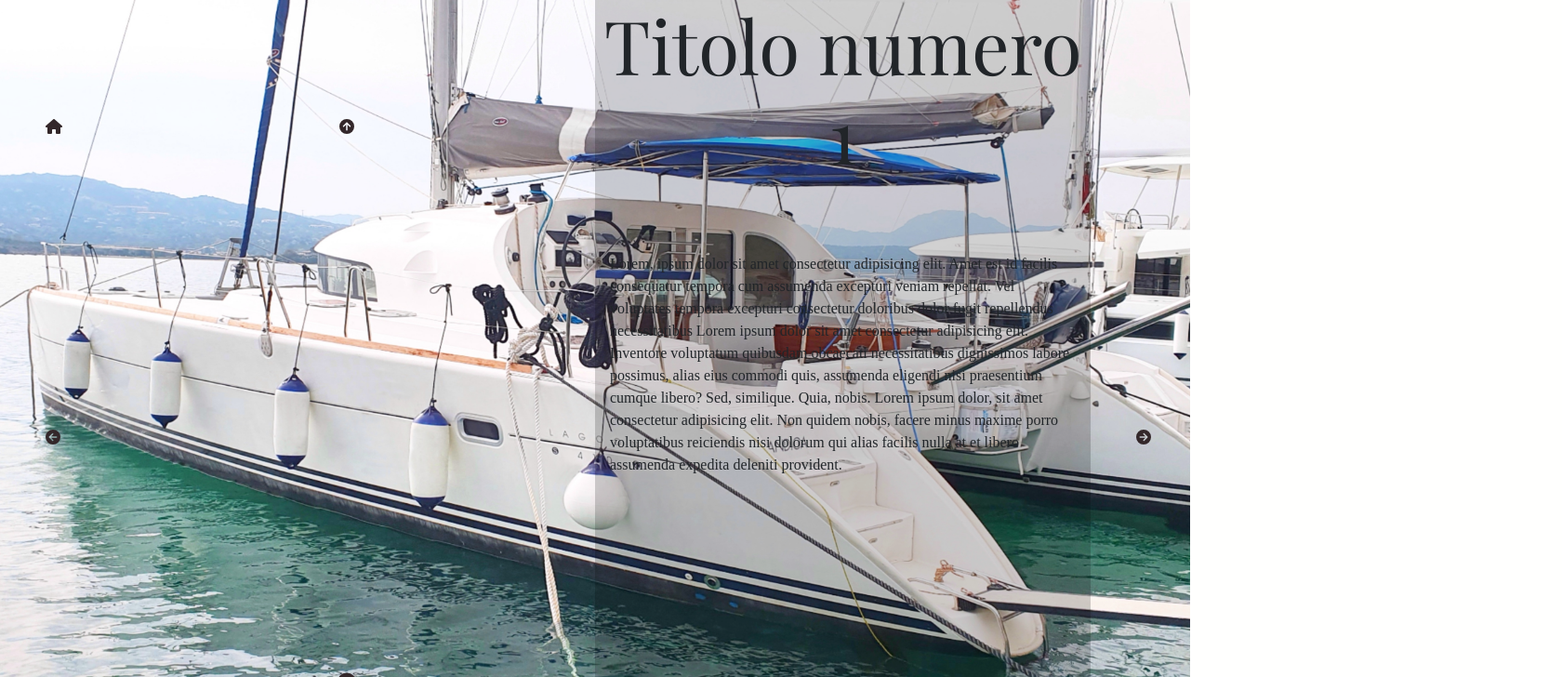
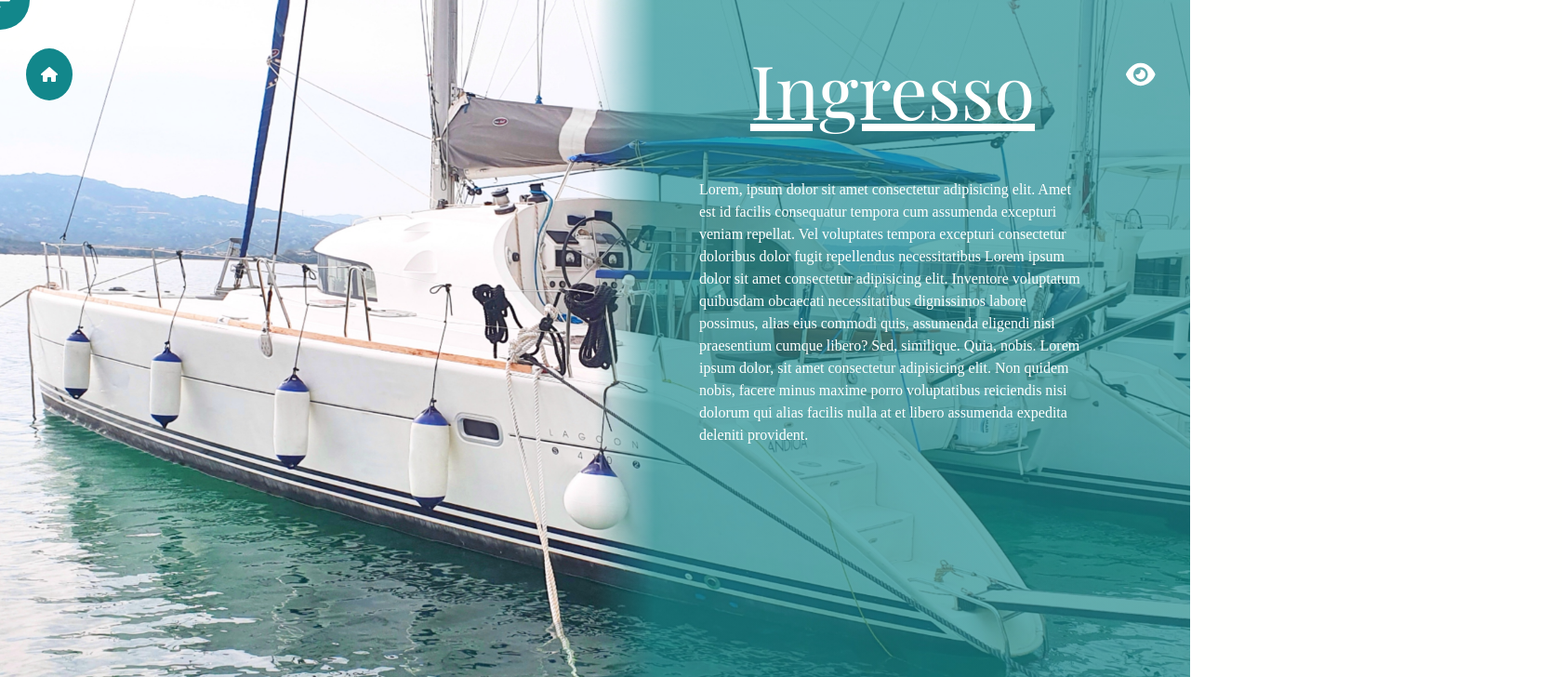
Before and after one commit to takenX10/BoatSweetBoat, a React (Vite) app in the folder client/BoatSweetBoat/: page /esplora-imbarcazione/punta-e-clicca in a window 1280 px wide. Shown: the top 728 px of the page at 93% size, 1680 px wide, since content can reach past the window. Built offline with nearby package versions, Linux system fonts and the light colour scheme; a web font is replaced by a local one.

Commit message:
completed esplora imbarcazione punta e clicca

```diff
--- a/client/BoatSweetBoat/package.json
+++ b/client/BoatSweetBoat/package.json
@@ -8,11 +8,14 @@
     "preview": "vite preview"
   },
   "dependencies": {
+    "@emotion/react": "^11.9.0",
+    "@emotion/styled": "^11.8.1",
     "@fortawesome/fontawesome-svg-core": "^6.1.1",
     "@fortawesome/free-brands-svg-icons": "^6.1.1",
     "@fortawesome/free-regular-svg-icons": "^6.1.1",
     "@fortawesome/free-solid-svg-icons": "^6.1.1",
     "@fortawesome/react-fontawesome": "^0.1.18",
+    "@mui/material": "^5.6.4",
     "bootstrap": "^5.1.3",
     "font-awesome": "^4.7.0",
     "react": "^18.0.0",
--- a/client/BoatSweetBoat/src/pages/EsploraImbarcazione/PuntaEClicca/PuntaEClicca.jsx
+++ b/client/BoatSweetBoat/src/pages/EsploraImbarcazione/PuntaEClicca/PuntaEClicca.jsx
@@ -1,8 +1,9 @@
-import React, { useState } from "react"
+import React, { useEffect, useState, useRef } from "react"
 
 import { FontAwesomeIcon } from "@fortawesome/react-fontawesome";
-import { faHouse, faCircleArrowLeft, faCircleArrowDown, faCircleArrowRight, faCircleArrowUp } from "@fortawesome/free-solid-svg-icons";
+import { faHouse, faArrowLeft, faArrowDown, faArrowRight, faArrowUp, faEye, faEyeSlash } from "@fortawesome/free-solid-svg-icons";
 import { CSSTransition, TransitionGroup } from 'react-transition-group';
+import Slide from '@mui/material/Slide';
 
 import "./PuntaEClicca.scss";
 
@@ -10,52 +11,103 @@ export default function PuntaEClicca() {
     const data = [
         {
             image: "boat.jpeg", left: 0, right: 0, up: 0, down: 1,
-            title: "Titolo numero 1",
+            title: "Ingresso",
             description: "Lorem, ipsum dolor sit amet consectetur adipisicing elit. Amet est id facilis consequatur tempora cum assumenda excepturi veniam repellat. Vel voluptates tempora excepturi consectetur doloribus dolor fugit repellendus necessitatibus Lorem ipsum dolor sit amet consectetur adipisicing elit. Inventore voluptatum quibusdam obcaecati necessitatibus dignissimos labore possimus, alias eius commodi quis, assumenda eligendi nisi praesentium cumque libero? Sed, similique. Quia, nobis. Lorem ipsum dolor, sit amet consectetur adipisicing elit. Non quidem nobis, facere minus maxime porro voluptatibus reiciendis nisi dolorum qui alias facilis nulla at et libero assumenda expedita deleniti provident."
         },
         {
             image: "cabin.jpg", up: 0,
-            title: "Titolo 2",
+            title: "Cabina",
             description: "Lorem, ipsum dolor sit amet consectetur adipisicing elit. Amet est id facilis consequatur tempora cum assumenda excepturi veniam repellat. Vel voluptates tempora excepturi consectetur doloribus dolor fugit repellendus necessitatibus Lorem ipsum dolor sit amet consectetur adipisicing elit. Inventore voluptatum quibusdam obcaecati necessitatibus dignissimos labore possimus, alias eius commodi quis, assumenda eligendi nisi praesentium cumque libero? Sed, similique. Quia, nobis. Lorem ipsum dolor, sit amet consectetur adipisicing elit. Non quidem nobis, facere minus maxime porro voluptatibus reiciendis nisi dolorum qui alias facilis nulla at et libero assumenda expedita deleniti provident."
         },
     ];
     const types = [
-        { text: "left", icon: faCircleArrowLeft },
-        { text: "right", icon: faCircleArrowRight },
-        { text: "up", icon: faCircleArrowUp },
-        { text: "down", icon: faCircleArrowDown },
+        { text: "up", icon: faArrowUp },
+        { text: "down", icon: faArrowDown },
+        { text: "left", icon: faArrowLeft },
+        { text: "right", icon: faArrowRight },
     ];
     const [currentType, setCurrentType] = useState("down");
     const [currentData, changeCurrentData] = useState(0);
+    const [mousePosition, setMousePosition] = useState({x: 0, y:0});
+    const [showMouse, setShowMouse] = useState(false);
+    const [textMouse, setTextMouse] = useState(faArrowLeft);
+    const [animatedMousePosition, setAnimatedMousePosition] = useState({x: 0, y: 0});
+    const requestRef = useRef(null);
+    const [mouseTitle, setMouseTitle] = useState("");
+    const [textHidden, setTextHidden] = useState(false);
+
+    useEffect(() => {
+        const mouseMoveHandler = (event) => {
+            const { clientX, clientY } = event;
+            setMousePosition({ x: clientX, y: clientY });
+        };
+        document.addEventListener("mousemove", mouseMoveHandler);
+        animatedOutline();
+        return () => {
+            document.removeEventListener("mousemove", mouseMoveHandler);
+            window.cancelAnimationFrame(requestRef.current);
+        };
+    }, []);
+    useEffect( () => {
+        requestRef.current = window.requestAnimationFrame(animatedOutline);
+    }, [animatedMousePosition]);
+    const delay = 15;
+    const animatedOutline = () => {
+        setAnimatedMousePosition({
+            x: animatedMousePosition.x + (mousePosition.x - animatedMousePosition.x)/delay,
+            y: animatedMousePosition.y + (mousePosition.y - animatedMousePosition.y)/delay
+        });
+    };
+
     return (
         <div className="container-fluid full-container">
+            <div className="cursor-outline-container" style={{left: `${animatedMousePosition.x}px`, top: `${animatedMousePosition.y}px`, display: `${(showMouse?'flex':'none')}`}}>
+                <div className="cursor-outline">
+                </div>
+                <h2 className="cursor-text cursor-text-outline fw-bold p-3 roundend">{mouseTitle}</h2>
+            </div>
+            <div className="cursor-dot fw-bold fs-4"  style={{left: `${mousePosition.x}px`, top: `${mousePosition.y}px`, display: `${(showMouse?'flex':'none')}`}}>
+                <FontAwesomeIcon className="" icon={textMouse} />
+            </div>
             <TransitionGroup>
                 <CSSTransition
                     key={data[currentData].image}
-                    timeout={1000}
+                    timeout={{ enter: 1000, exit: 1000 }}
                     classNames={`fade-${currentType}`}>
                     <img src={`/images/${data[currentData].image}`} alt="" className="full-image"></img>
                 </CSSTransition>
             </TransitionGroup>
             <div className="grid">
-                <button className="arrow back"><FontAwesomeIcon icon={faHouse} /> </button>
+                <button className="p-3 back rounded-circle" onClick={() => {window.location='/'}}><FontAwesomeIcon icon={faHouse} /> </button>
+                <FontAwesomeIcon
+                    className="eye fs-3 p-3"
+                    icon={textHidden?faEyeSlash:faEye}
+                    style={{backgroundColor: `${textHidden?"rgba(18, 135, 139, 0.66)":"transparent"}`}}
+                    onClick={() => {setTextHidden(!textHidden);}}
+                />
                 {types.map(type => {
                     if (data[currentData][type.text] === undefined) {
                         return (<></>);
                     } else {
                         return (
-                            <button key={type.text} className={`arrow ${type.text}`}
-                                onClick={() => { setCurrentType(type.text); changeCurrentData(data[currentData][type.text]); }}>
-                                <FontAwesomeIcon icon={type.icon} />
-                            </button>
+                            <div key={type.text} className={`arrow ${type.text}`}
+                                onClick={() => { setShowMouse(false);setCurrentType(type.text); changeCurrentData(data[currentData][type.text]); }}
+                                onMouseOver={() => {setTextMouse(type.icon); setShowMouse(true); setMouseTitle(data[data[currentData][type.text]].title)}}
+                                onMouseLeave={() => { setShowMouse(false);}}
+                            >
+                            </div>
                         );
                     }
                 })
                 }
-                <div className="text-area">
-                </div>
-                <h1 className="title">{data[currentData].title}</h1>
-                <p className="description-text px-3">{data[currentData].description}</p>
+                <Slide direction="left" in={!textHidden}>
+                    <div className="text-area">
+                        <div className="text-container">
+                            <h1 className="title mb-5 mt-5">{data[currentData].title}</h1>
+                            <p className="description-text px-5">{data[currentData].description}</p>
+                        </div>
+                    </div>
+                </Slide>
             </div>
         </div>
     );
--- a/client/BoatSweetBoat/src/pages/EsploraImbarcazione/PuntaEClicca/PuntaEClicca.scss
+++ b/client/BoatSweetBoat/src/pages/EsploraImbarcazione/PuntaEClicca/PuntaEClicca.scss
@@ -19,7 +19,7 @@
     height: 100%;
     object-fit: cover;
     object-position: center;
-    z-index: -1;
+    z-index: -10;
 }
 
 .grid {
@@ -33,35 +33,123 @@
 }
 
 .text-area {
-    background-color: rgba(0, 0, 0, 0.181);
-    grid-area: 1 / 3 / span 3 / span 1;
+    background: rgb(255,255,255);
+    background: linear-gradient(90deg, rgba(255,255,255,0) 0%, rgba(18, 135, 139, 0.66) 10%);
+    grid-area: 1 / 3 / span 3 / span 2;
     width: 100%;
     height: 100%;
+    z-index: -5;
 }
 
+.eye {
+    grid-area: 1 / 4 / span 1 / span 1;
+    color: $white;
+    z-index: 1;
+    transition: .3s;
+    border-radius: 50%;
+}
+
+.eye:hover {
+    transform: rotate(45deg);
+}
 .arrow{
-    width: 20%;
-    height: 20%;
+    width: 100%;
+    height: 100%;
     background-color: transparent;
     border: none;
     color: $black;
     transition: .2s;
+    transform: scale(1.5);
+}
+
+.arrow:hover {
+    cursor: none;
+}
+
+.cursor-outline-container {
+    display: flex;
+    justify-content: center;
+    align-items: center;
+    position: absolute;
+    top: 50%;
+    left: 50%;
+    width: 10vw;
+    height: 10vw;
+    transform: translate(-50%,-65%);
+    border-radius: 50%;
+    z-index: -1;
+}
+.cursor-outline {
+    position: absolute;
+    top: 35%;
+    left: 20%;
+    width: 60%;
+    height: 60%;
+    border-radius: 50%;
+    background-color: #fffffe67;
+    border: 2px solid $white;
+    z-index: -1;
+    animation-duration: 1s;
+    animation-timing-function: ease-in-out;
+    animation-iteration-count: infinite;
+    animation-direction: alternate;
+    animation-name: pulse;
+}
+
+.cursor-text {
+    text-align: center;
+    width: min-content;
+    position: absolute;
+    top: 0;
+    left: auto;
+    transform: translateY(-20%);
+    font-family: 'Playfair Display', serif;
+    color: $white;
+    background-color: #12878b93;
+    border-radius: 15%;
+}
+
+.cursor-dot {
+    width: 5vw;
+    height: 5vw;
+    position: absolute;
+    top: 57.5%;
+    left: 52.5%;
+    background-color: $dark-acqua;
+    border-radius: 50%;
+    display: flex;
+    justify-content: center;
+    align-items: center;
+    text-align: center;
+    transform: translate(-50%, -50%);
+    color: $white;
+    z-index: 0;
+}
+
+@keyframes pulse {
+    from {
+        transform: scale(1);
+    }
+    to {
+        transform: scale(1.3);
+    }
 }
 
 .back {
-    z-index: 100;
     grid-area: 1 / 1 / 2 / 2;
     transition: .4s;
+    background: $dark-acqua;
+    border-width: 0px;
+    color: $white;
+    z-index: 1;
 }
 
 .back:hover {
-    color: black;
-    scale: 2;
     transform: rotate(-45deg);
 }
 
 .left {
-    grid-area: 2 / 1 / span 1 / span 1;
+    grid-area: 2 / 1 / 4 / span 1;
 }
 .left:hover {
     scale: 1.3;
@@ -70,7 +158,7 @@
 }
 
 .down {
-    grid-area: 3 / 2 / span 1 /span 1;
+    grid-area: 3 / 2 / span 4 /4;
     scale:1.3;
 }
 .down:hover {
@@ -80,7 +168,7 @@
 }
 
 .right {
-    grid-area: 2 / 4 / span 1 /span 1;
+    grid-area: 2 / 4 / span 2 /span 1;
 }
 .right:hover {
     scale: 1.3;
@@ -88,21 +176,35 @@
     transform:translateY(-10%);
 }
 .up {
-    grid-area: 1 / 2 / span 1 /span 1;
+    grid-area: 1 / 2 / span 1 /span 2;
 }
 .up:hover {
     scale: 1.3;
     color: black;
     transform:translateY(20%);
 }
+.text-area {
+    width: 100%;
+    display: flex;
+    justify-content: center;
+}
+.text-container {
+    height: min-content;
+    width: 80%;
+    display: flex;
+    justify-content: center;
+    align-items: center;
+    text-align: start;
+    flex-direction: column;
+}
 .title {
-    grid-area: 1 / 3 / span 1 / span 1;
+    color: $white;
+    text-decoration: underline;
+    text-align: start;
 }
-
 .description-text {
-    align-self: start;
-    grid-area: 2 / 3 / span 1 / span 1;
-    text-align: left;
+    text-align: start;
+    color: $white;
 }
 
 $interval: .4s;
@@ -115,11 +217,11 @@ $interval: .4s;
     transition: transform $interval ease-in-out;
 }
 .fade-left-exit {
-    z-index: -2;
+    z-index: -11;
     transform: translateX(0%);
 }
 .fade-left-exit-active {
-    z-index: -2;
+    z-index: -11;
     transform: translateX(0%);
 }
 
@@ -131,11 +233,11 @@ $interval: .4s;
     transition: transform $interval ease-in-out;
 }
 .fade-right-exit {
-    z-index: -2;
+    z-index: -11;
     transform: translateX(0%);
 }
 .fade-right-exit-active {
-    z-index: -2;
+    z-index: -11;
     transform: translateX(0%);
 }
 
@@ -147,11 +249,11 @@ $interval: .4s;
     transition: transform $interval ease-in-out;
 }
 .fade-up-exit {
-    z-index: -2;
+    z-index: -11;
     transform: translateY(0%);
 }
 .fade-up-exit-active {
-    z-index: -2;
+    z-index: -11;
     transform: translateY(0%);
 }
 
@@ -163,10 +265,10 @@ $interval: .4s;
     transition: transform $interval ease-in-out;
 }
 .fade-down-exit {
-    z-index: -2;
+    z-index: -11;
     transform: translateY(0%);
 }
 .fade-down-exit-active {
-    z-index: -2;
+    z-index: -11;
     transform: translateY(0%);
 }
```
Also changed, not shown: client/BoatSweetBoat/src/pages/Home/Home.jsx (+4 -4 lines), client/BoatSweetBoat/src/pages/Home/Home.scss (+10 -1 lines), 1 other file (tests, documents, lock files or other folders).
